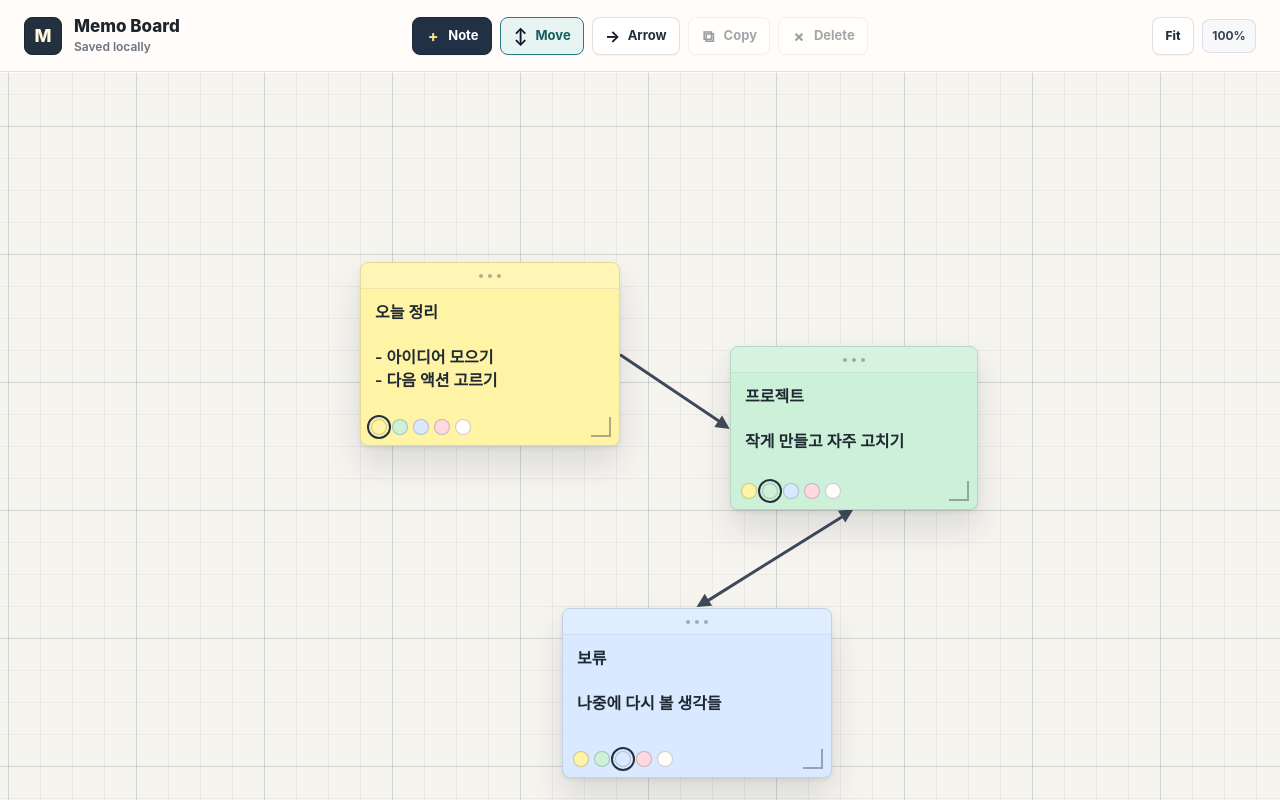
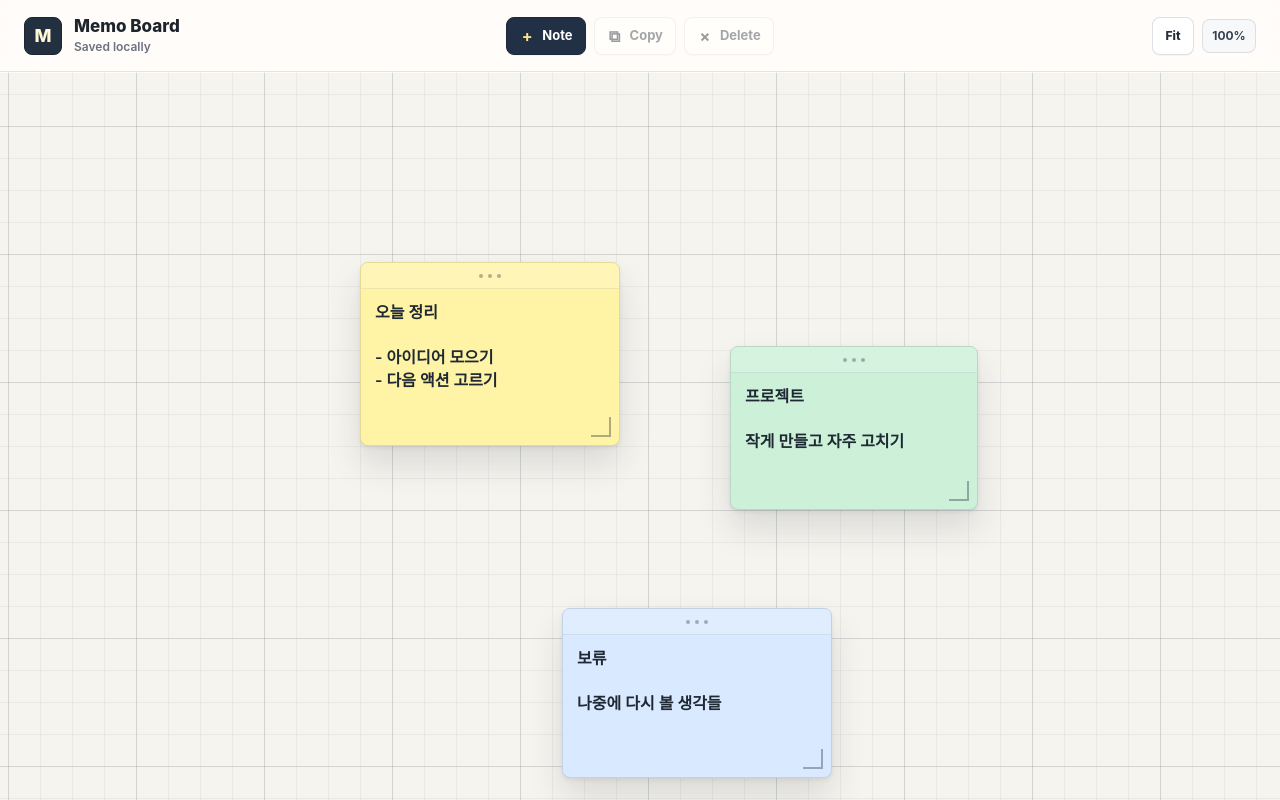
Before and after one commit to hoyou0201/white_board, a Next.js app: page / in a window 1280 px wide. Built offline with nearby package versions, Linux system fonts and the light colour scheme.

Commit message:
Keep arrows attached to notes

```diff
--- a/app/globals.css
+++ b/app/globals.css
@@ -239,7 +239,7 @@ button {
   --grid-color-minor: rgb(92 103 118 / 0.08);
 
   position: relative;
-  overflow: hidden;
+  overflow: clip;
   background-color: #f6f4ef;
   background-image:
     linear-gradient(var(--grid-color-major) 1px, transparent 1px),
@@ -258,14 +258,16 @@ button {
     var(--grid-size) var(--grid-size);
   cursor: grab;
   touch-action: none;
-}
-
-.board-surface.is-arrow-tool {
-  cursor: crosshair;
+  user-select: none;
 }
 
 .board-surface.is-panning {
   cursor: grabbing;
+}
+
+.board-surface.is-dragging,
+.board-surface.is-dragging * {
+  user-select: none;
 }
 
 .board-world {
@@ -379,6 +381,7 @@ button {
   border-bottom: 1px solid rgb(31 41 55 / 0.08);
   background: rgb(255 255 255 / 0.18);
   cursor: move;
+  user-select: none;
 }
 
 .note-grip span {
@@ -403,6 +406,7 @@ button {
   font-weight: 620;
   line-height: 1.42;
   white-space: pre-wrap;
+  user-select: text;
 }
 
 .sticky-note textarea::placeholder {
@@ -479,7 +483,7 @@ button {
   border: 0;
   border-radius: 0;
   background: transparent;
-  cursor: move;
+  cursor: pointer;
   pointer-events: auto;
   transform-origin: 0 50%;
 }
@@ -541,6 +545,7 @@ button {
 
 .arrow-point {
   position: absolute;
+  z-index: 4;
   width: 18px;
   height: 18px;
   border: 2px solid #2f80ed;
--- a/app/page.tsx
+++ b/app/page.tsx
@@ -46,8 +46,6 @@ type SelectedItem =
   | { type: "arrow"; id: string }
   | null;
 
-type Tool = "select" | "arrow";
-
 type Point = {
   x: number;
   y: number;
@@ -80,17 +78,11 @@ type DragState =
       startWorld: Point;
     }
   | {
-      type: "move-arrow";
-      pointerId: number;
-      id: string;
-      startWorld: Point;
-      startArrow: ArrowItem;
-    }
-  | {
       type: "resize-arrow";
       pointerId: number;
       id: string;
       handle: "start" | "end";
+      startArrow: ArrowItem;
     };
 
 type StoredBoard = {
@@ -105,6 +97,17 @@ const MAX_ZOOM = 2.2;
 const MIN_NOTE_WIDTH = 170;
 const MIN_NOTE_HEIGHT = 130;
 const CONNECT_SNAP_PX = 28;
+const DEFAULT_ARROW_IDS = new Set(["arrow-1", "arrow-2"]);
+const NOTE_SPAWN_OFFSETS: Point[] = [
+  { x: 0, y: 0 },
+  { x: 34, y: 34 },
+  { x: 68, y: 68 },
+  { x: -34, y: 34 },
+  { x: 34, y: -34 },
+  { x: -34, y: -34 },
+  { x: 68, y: 0 },
+  { x: 0, y: 68 },
+];
 
 const arrowDirections: Array<{
   id: ArrowDirection;
@@ -157,30 +160,7 @@ const initialNotes: Note[] = [
   },
 ];
 
-const initialArrows: ArrowItem[] = [
-  {
-    id: "arrow-1",
-    x1: 100,
-    y1: -28,
-    x2: 210,
-    y2: 46,
-    color: "#3f4a5a",
-    direction: "forward",
-    startAnchor: { noteId: "note-1", side: "right" },
-    endAnchor: { noteId: "note-2", side: "left" },
-  },
-  {
-    id: "arrow-2",
-    x1: 334,
-    y1: 128,
-    x2: 177,
-    y2: 226,
-    color: "#3f4a5a",
-    direction: "both",
-    startAnchor: { noteId: "note-2", side: "bottom" },
-    endAnchor: { noteId: "note-3", side: "top" },
-  },
-];
+const initialArrows: ArrowItem[] = [];
 
 const initialView: ViewState = { x: 520, y: 310, zoom: 1 };
 
@@ -259,6 +239,24 @@ function normalizeArrow(value: ArrowItem): ArrowItem {
   };
 }
 
+function findOpenNotePosition(notes: Note[], base: Point): Point {
+  const available = NOTE_SPAWN_OFFSETS.find((offset) => {
+    const x = base.x + offset.x;
+    const y = base.y + offset.y;
+
+    return !notes.some(
+      (note) => Math.abs(note.x - x) < 20 && Math.abs(note.y - y) < 20,
+    );
+  });
+
+  if (available) {
+    return { x: base.x + available.x, y: base.y + available.y };
+  }
+
+  const cascade = 34 * ((notes.length % 8) + 1);
+  return { x: base.x + cascade, y: base.y + cascade };
+}
+
 function isBoardData(value: unknown): value is StoredBoard {
   if (!value || typeof value !== "object") {
     return false;
@@ -281,7 +279,6 @@ export default function Home() {
   const [notes, setNotes] = useState<Note[]>(initialNotes);
   const [arrows, setArrows] = useState<ArrowItem[]>(initialArrows);
   const [view, setView] = useState<ViewState>(initialView);
-  const [tool, setTool] = useState<Tool>("select");
   const [selected, setSelected] = useState<SelectedItem>(null);
   const [drag, setDrag] = useState<DragState | null>(null);
   const [draftArrow, setDraftArrow] = useState<ArrowItem | null>(null);
@@ -305,14 +302,15 @@ export default function Home() {
 
   const screenToWorld = useCallback(
     (clientX: number, clientY: number): Point => {
-      const rect = boardRef.current?.getBoundingClientRect();
-      if (!rect) {
+      const board = boardRef.current;
+      if (!board) {
         return { x: 0, y: 0 };
       }
+      const rect = board.getBoundingClientRect();
 
       return {
-        x: (clientX - rect.left - view.x) / view.zoom,
-        y: (clientY - rect.top - view.y) / view.zoom,
+        x: (clientX - rect.left + board.scrollLeft - view.x) / view.zoom,
+        y: (clientY - rect.top + board.scrollTop - view.y) / view.zoom,
       };
     },
     [view],
@@ -368,7 +366,16 @@ export default function Home() {
         const parsed: unknown = JSON.parse(stored);
         if (isBoardData(parsed)) {
           setNotes(parsed.notes);
-          setArrows(parsed.arrows.map(normalizeArrow));
+          setArrows(
+            parsed.arrows
+              .map(normalizeArrow)
+              .filter(
+                (arrow) =>
+                  arrow.startAnchor &&
+                  arrow.endAnchor &&
+                  !DEFAULT_ARROW_IDS.has(arrow.id),
+              ),
+          );
           setView(parsed.view ?? initialView);
         }
       }
@@ -402,7 +409,6 @@ export default function Home() {
       if (event.key === "Escape") {
         setDraftArrow(null);
         setDrag(null);
-        setTool("select");
       }
     };
 
@@ -429,10 +435,14 @@ export default function Home() {
 
   const addNote = useCallback(() => {
     const center = getViewportCenter();
+    const position = findOpenNotePosition(notes, {
+      x: Math.round(center.x - 130),
+      y: Math.round(center.y - 92),
+    });
     const nextNote: Note = {
       id: createId("note"),
-      x: Math.round(center.x - 130),
-      y: Math.round(center.y - 92),
+      x: position.x,
+      y: position.y,
       width: 260,
       height: 184,
       text: "",
@@ -441,8 +451,7 @@ export default function Home() {
 
     setNotes((current) => [...current, nextNote]);
     setSelected({ type: "note", id: nextNote.id });
-    setTool("select");
-  }, [getViewportCenter]);
+  }, [getViewportCenter, notes]);
 
   const duplicateNote = useCallback(() => {
     if (!selectedNote) {
@@ -539,29 +548,8 @@ export default function Home() {
       return;
     }
 
-    const world = screenToWorld(event.clientX, event.clientY);
     event.currentTarget.setPointerCapture(event.pointerId);
     setSelected(null);
-
-    if (tool === "arrow") {
-      setDraftArrow({
-        id: "draft",
-        x1: world.x,
-        y1: world.y,
-        x2: world.x,
-        y2: world.y,
-        color: "#3f4a5a",
-        direction: "forward",
-        startAnchor: null,
-        endAnchor: null,
-      });
-      setDrag({
-        type: "draw-arrow",
-        pointerId: event.pointerId,
-        startWorld: world,
-      });
-      return;
-    }
 
     setDrag({
       type: "pan",
@@ -626,27 +614,6 @@ export default function Home() {
       return;
     }
 
-    if (drag.type === "move-arrow") {
-      const dx = world.x - drag.startWorld.x;
-      const dy = world.y - drag.startWorld.y;
-      setArrows((current) =>
-        current.map((arrow) =>
-          arrow.id === drag.id
-            ? {
-                ...arrow,
-                x1: drag.startArrow.x1 + dx,
-                y1: drag.startArrow.y1 + dy,
-                x2: drag.startArrow.x2 + dx,
-                y2: drag.startArrow.y2 + dy,
-                startAnchor: null,
-                endAnchor: null,
-              }
-            : arrow,
-        ),
-      );
-      return;
-    }
-
     if (drag.type === "resize-arrow") {
       const snapped = findNearestAnchor(world);
       setArrows((current) =>
@@ -682,8 +649,12 @@ export default function Home() {
         draftArrow.x2 - draftArrow.x1,
         draftArrow.y2 - draftArrow.y1,
       );
+      const connectsDifferentNotes =
+        draftArrow.startAnchor &&
+        draftArrow.endAnchor &&
+        draftArrow.startAnchor.noteId !== draftArrow.endAnchor.noteId;
 
-      if (length > 28) {
+      if (length > 28 && connectsDifferentNotes) {
         const nextArrow = {
           ...draftArrow,
           id: createId("arrow"),
@@ -691,6 +662,27 @@ export default function Home() {
         setArrows((current) => [...current, nextArrow]);
         setSelected({ type: "arrow", id: nextArrow.id });
       }
+    }
+
+    if (drag.type === "resize-arrow") {
+      setArrows((current) =>
+        current.map((arrow) => {
+          if (arrow.id !== drag.id) {
+            return arrow;
+          }
+
+          const anchor =
+            drag.handle === "start" ? arrow.startAnchor : arrow.endAnchor;
+          const otherAnchor =
+            drag.handle === "start" ? arrow.endAnchor : arrow.startAnchor;
+
+          return anchor &&
+            otherAnchor &&
+            anchor.noteId !== otherAnchor.noteId
+            ? arrow
+            : drag.startArrow;
+        }),
+      );
     }
 
     setDraftArrow(null);
@@ -703,10 +695,11 @@ export default function Home() {
 
   const handleWheel = (event: React.WheelEvent<HTMLDivElement>) => {
     event.preventDefault();
-    const rect = boardRef.current?.getBoundingClientRect();
-    if (!rect) {
+    const board = boardRef.current;
+    if (!board) {
       return;
     }
+    const rect = board.getBoundingClientRect();
 
     const worldBefore = screenToWorld(event.clientX, event.clientY);
     const nextZoom = clamp(
@@ -717,8 +710,16 @@ export default function Home() {
 
     setView({
       zoom: nextZoom,
-      x: event.clientX - rect.left - worldBefore.x * nextZoom,
-      y: event.clientY - rect.top - worldBefore.y * nextZoom,
+      x:
+        event.clientX -
+        rect.left +
+        board.scrollLeft -
+        worldBefore.x * nextZoom,
+      y:
+        event.clientY -
+        rect.top +
+        board.scrollTop -
+        worldBefore.y * nextZoom,
     });
   };
 
@@ -730,7 +731,8 @@ export default function Home() {
 
       const world = screenToWorld(event.clientX, event.clientY);
       boardRef.current?.setPointerCapture(event.pointerId);
-      setTool("select");
+      event.preventDefault();
+      window.getSelection()?.removeAllRanges();
       setSelected({ type: "note", id: note.id });
       setDrag({
         type: "move-note",
@@ -770,7 +772,7 @@ export default function Home() {
 
       const point = getNoteAnchorPoint(note, side);
       boardRef.current?.setPointerCapture(event.pointerId);
-      setTool("arrow");
+      event.preventDefault();
       setSelected(null);
       setDraftArrow({
         id: "draft",
@@ -791,23 +793,14 @@ export default function Home() {
       event.stopPropagation();
     };
 
-  const beginArrowMove =
+  const selectArrow =
     (arrow: ArrowItem) => (event: ReactPointerEvent<HTMLButtonElement>) => {
       if (event.button !== 0) {
         return;
       }
 
-      const world = screenToWorld(event.clientX, event.clientY);
-      boardRef.current?.setPointerCapture(event.pointerId);
-      setTool("select");
+      event.preventDefault();
       setSelected({ type: "arrow", id: arrow.id });
-      setDrag({
-        type: "move-arrow",
-        pointerId: event.pointerId,
-        id: arrow.id,
-        startWorld: world,
-        startArrow: arrow,
-      });
       event.stopPropagation();
     };
 
@@ -819,13 +812,13 @@ export default function Home() {
       }
 
       boardRef.current?.setPointerCapture(event.pointerId);
-      setTool("select");
       setSelected({ type: "arrow", id: arrow.id });
       setDrag({
         type: "resize-arrow",
         pointerId: event.pointerId,
         id: arrow.id,
         handle,
+        startArrow: arrow,
       });
       event.stopPropagation();
     };
@@ -861,22 +854,6 @@ export default function Home() {
           <button className="tool-button primary" type="button" onClick={addNote}>
             <span aria-hidden="true">+</span>
             <span>Note</span>
-          </button>
-          <button
-            className={`tool-button ${tool === "select" ? "is-active" : ""}`}
-            type="button"
-            onClick={() => setTool("select")}
-          >
-            <span aria-hidden="true">↕</span>
-            <span>Move</span>
-          </button>
-          <button
-            className={`tool-button ${tool === "arrow" ? "is-active" : ""}`}
-            type="button"
-            onClick={() => setTool("arrow")}
-          >
-            <span aria-hidden="true">→</span>
-            <span>Arrow</span>
           </button>
           <button
             className="tool-button"
@@ -930,7 +907,7 @@ export default function Home() {
 
       <section
         ref={boardRef}
-        className={`board-surface ${tool === "arrow" ? "is-arrow-tool" : ""} ${
+        className={`board-surface ${drag ? "is-dragging" : ""} ${
           drag?.type === "pan" ? "is-panning" : ""
         }`}
         style={boardStyle}
@@ -948,7 +925,7 @@ export default function Home() {
               isDraft={arrow.id === "draft"}
               isSelected={selected?.type === "arrow" && selected.id === arrow.id}
               key={arrow.id}
-              onMove={beginArrowMove(arrow)}
+              onSelect={selectArrow(arrow)}
               onResizeEnd={beginArrowResize(arrow, "end")}
               onResizeStart={beginArrowResize(arrow, "start")}
             />
@@ -961,7 +938,7 @@ export default function Home() {
                   ? "is-selected"
                   : ""
               } ${
-                tool === "arrow" ||
+                draftArrow ||
                 (selected?.type === "note" && selected.id === note.id)
                   ? "show-connectors"
                   : ""
@@ -1002,11 +979,13 @@ export default function Home() {
                   updateNote(note.id, { text: event.currentTarget.value })
                 }
                 onFocus={() => setSelected({ type: "note", id: note.id })}
+                onDragStart={(event) => event.preventDefault()}
                 onPointerDown={(event) => event.stopPropagation()}
                 placeholder="메모"
                 spellCheck={false}
               />
               <div className="note-footer">
+                {selected?.type === "note" && selected.id === note.id ? (
                   <div className="color-row" aria-label="Note color">
                     {noteColors.map((color) => (
                       <button
@@ -1020,6 +999,9 @@ export default function Home() {
                       />
                     ))}
                   </div>
+                ) : (
+                  <span />
+                )}
                 <button
                   aria-label="Resize note"
                   className="resize-handle"
@@ -1039,14 +1021,14 @@ function ArrowElement({
   arrow,
   isDraft,
   isSelected,
-  onMove,
+  onSelect,
   onResizeEnd,
   onResizeStart,
 }: {
   arrow: ArrowItem;
   isDraft: boolean;
   isSelected: boolean;
-  onMove: (event: ReactPointerEvent<HTMLButtonElement>) => void;
+  onSelect: (event: ReactPointerEvent<HTMLButtonElement>) => void;
   onResizeEnd: (event: ReactPointerEvent<HTMLButtonElement>) => void;
   onResizeStart: (event: ReactPointerEvent<HTMLButtonElement>) => void;
 }) {
@@ -1068,7 +1050,7 @@ function ArrowElement({
           hasStartHead ? "has-start-head" : ""
         } ${hasEndHead ? "has-end-head" : ""}`}
         data-board-item="arrow"
-        onPointerDown={onMove}
+        onPointerDown={onSelect}
         style={
           {
             "--arrow-color": arrow.color,
```
Lines whose indentation alone changed are shown as unchanged.
